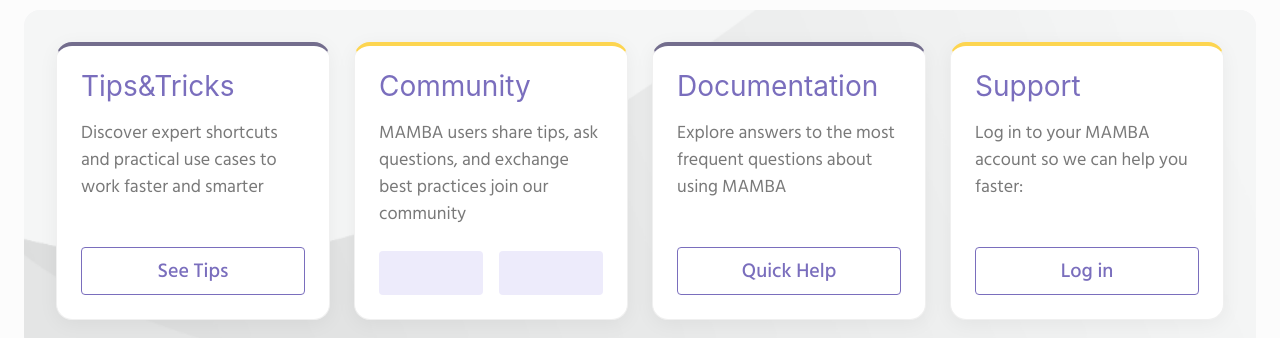
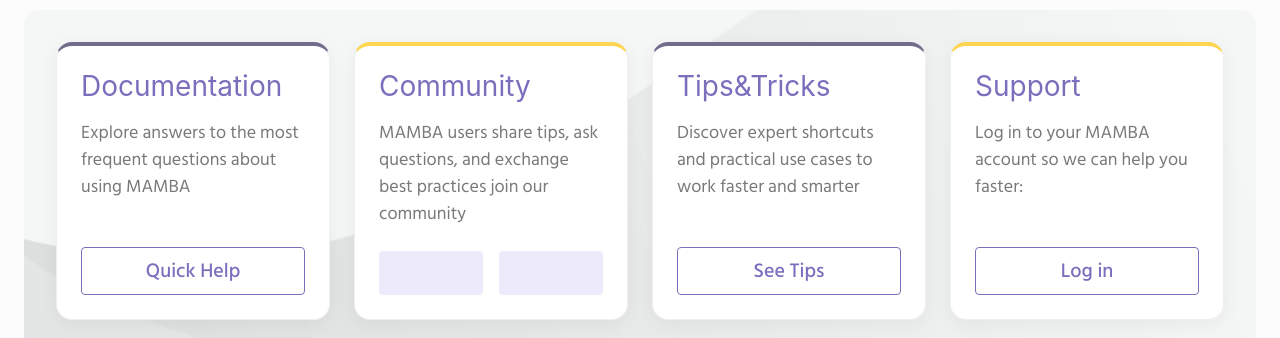
Before and after one commit to Juanda-Mayorga/Repositorio-pruebas-design, a React (Vite) app: page /resources in a window 1280 px wide. Shown: the part 262-600 px from the top of the page. Built offline with nearby package versions, Linux system fonts and the light colour scheme; some icons are missing.

Commit message:
💄style: reorder resource cards
- Change the order of WebResourceCard components to:
  1. Documentation
  2. Community
  3. Tips & tricks
  4. Support
- Align layout with the priority defined for educational resources

```diff
--- a/src/web/pages/ResourcesPage.tsx
+++ b/src/web/pages/ResourcesPage.tsx
@@ -75,15 +75,15 @@
                         }} />
 
                         <Grid container spacing={3} sx={{ position: 'relative', zIndex: 1 }}>
-                            {/* Tips & Tricks Card */}
+                            {/* Documentation Card */}
                             <Grid size={{ xs: 12, md: 3 }}>
                                 <WebResourceCard
-                                    title={t('resources.cards.tips.title')}
-                                    description={t('resources.cards.tips.description')}
+                                    title={t('resources.cards.documentation.title')}
+                                    description={t('resources.cards.documentation.description')}
                                     borderTopColor={theme.palette.web.border.primary}
                                 >
                                     <WebButton variant="outlined" fullWidth>
-                                        {t('resources.cards.tips.button')}
+                                        {t('resources.cards.documentation.button')}
                                     </WebButton>
                                 </WebResourceCard>
                             </Grid>
@@ -106,15 +106,15 @@
                                 </WebResourceCard>
                             </Grid>
 
-                            {/* Documentation Card */}
+                            {/* Tips & Tricks Card */}
                             <Grid size={{ xs: 12, md: 3 }}>
                                 <WebResourceCard
-                                    title={t('resources.cards.documentation.title')}
-                                    description={t('resources.cards.documentation.description')}
+                                    title={t('resources.cards.tips.title')}
+                                    description={t('resources.cards.tips.description')}
                                     borderTopColor={theme.palette.web.border.primary}
                                 >
                                     <WebButton variant="outlined" fullWidth>
-                                        {t('resources.cards.documentation.button')}
+                                        {t('resources.cards.tips.button')}
                                     </WebButton>
                                 </WebResourceCard>
                             </Grid>
```
